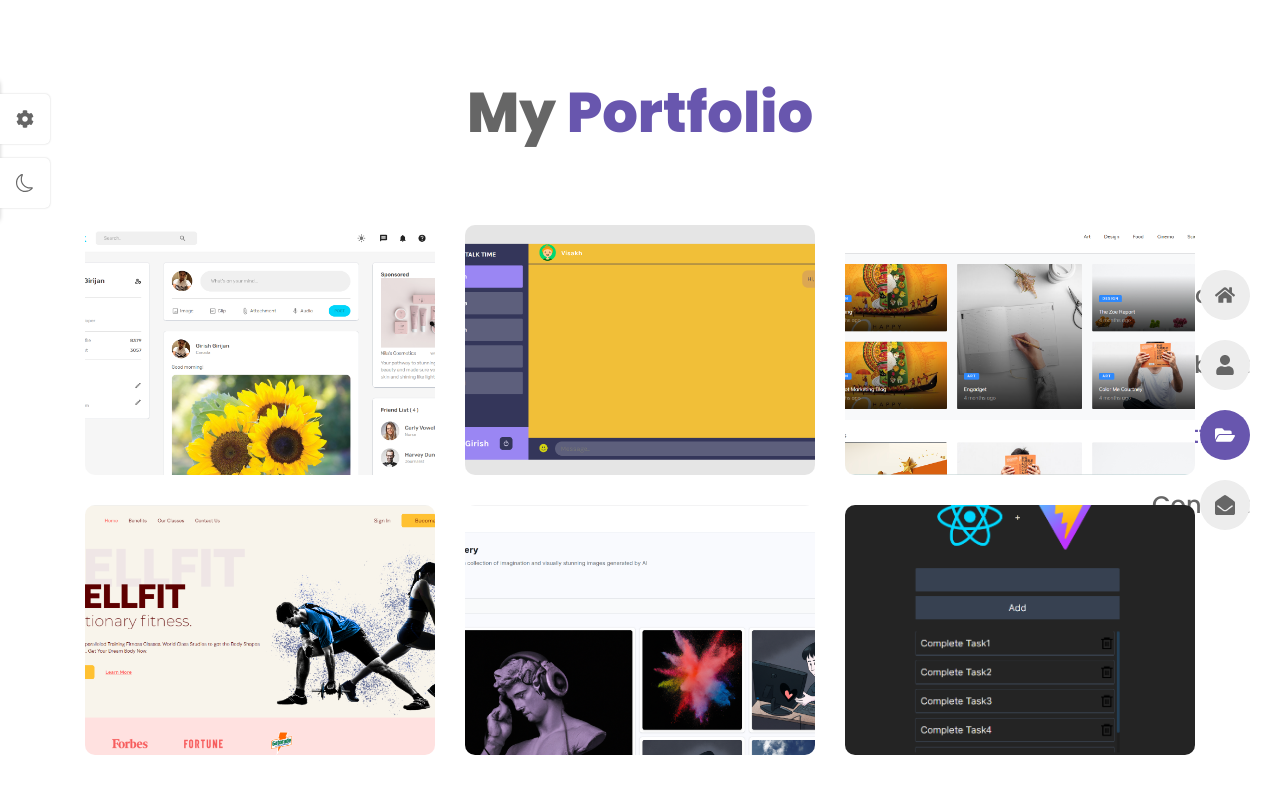
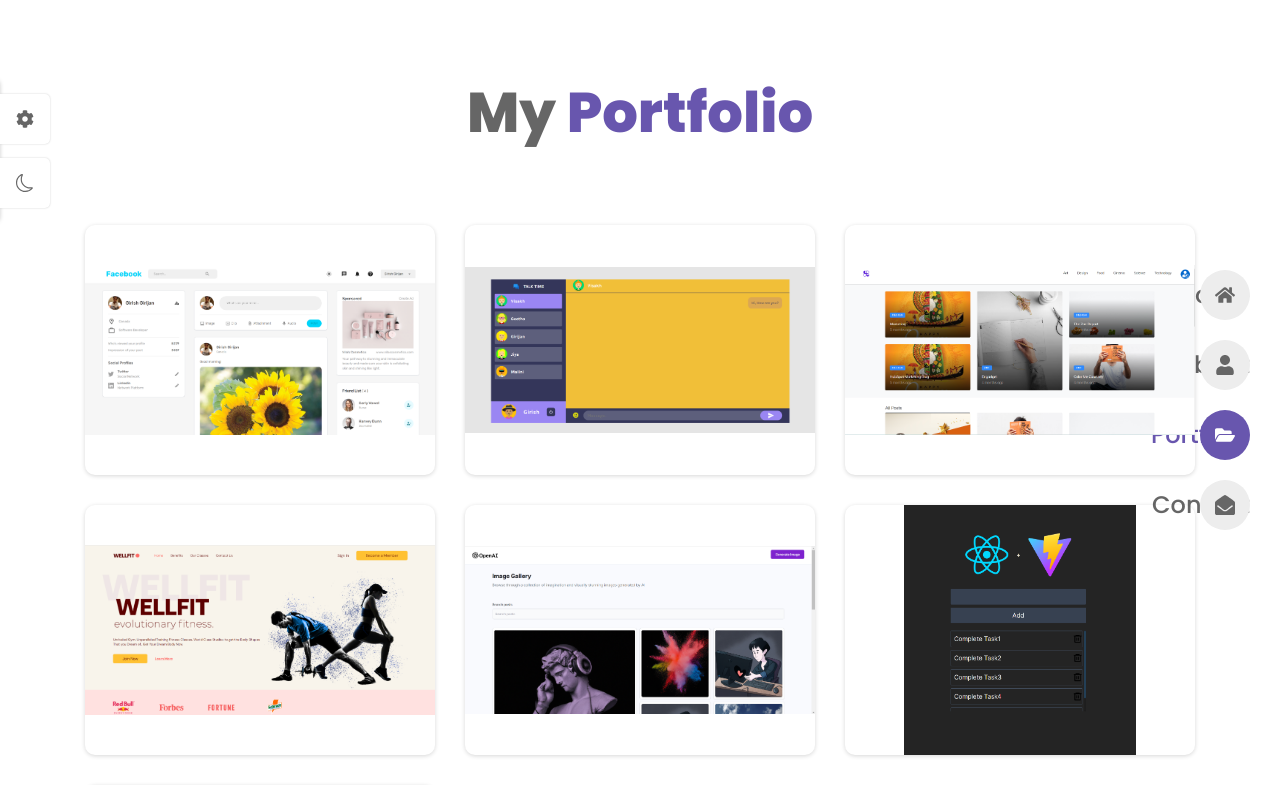
Before and after one commit to girishgirijan/portfolio, a React (Vite) app: page /portfolio in a window 1280 px wide. Shown: the top 785 px of the page. Built offline with nearby package versions, Linux system fonts and the light colour scheme.

Commit message:
Image CSS update

```diff
--- a/src/pages/portfolio/portfolio.css
+++ b/src/pages/portfolio/portfolio.css
@@ -7,12 +7,13 @@
     border-radius: 10px;
     overflow: hidden;
     cursor: pointer;
+    box-shadow: rgba(0, 0, 0, 0.16) 0px 1px 4px;
 }
 
 .portfolio__img {
     height: 250px;
     width: 100%;
-    object-fit: cover;
+    object-fit: contain;
     vertical-align: middle;
 }
 
@@ -60,6 +61,7 @@
     padding: 32px;
     border-radius: 10px;
     position: relative;
+
 }
 
 .modal__close {
@@ -113,7 +115,7 @@
 .modal__img {
     width: 100%;
     height: 350px;
-    object-fit: cover;
+    object-fit: contain;
 }
 
 @media only screen and (max-width: 600px) {
```
